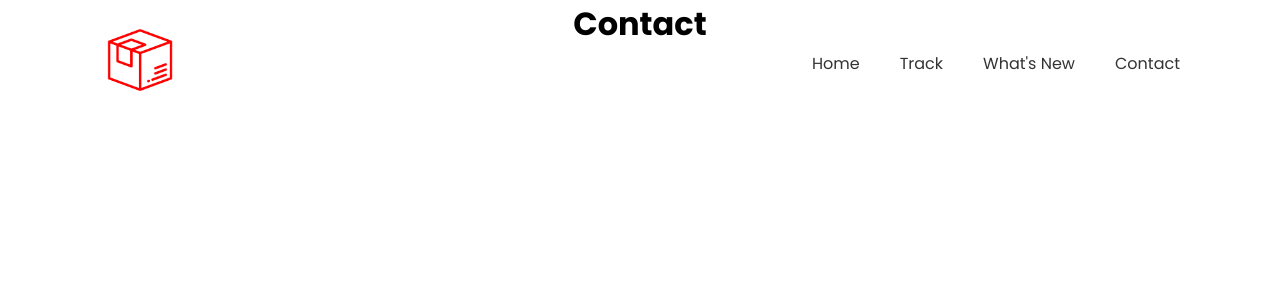
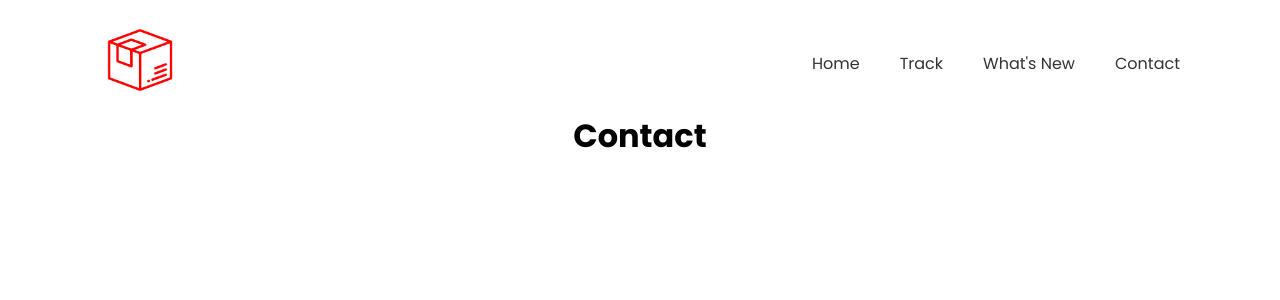
Before and after one commit to BogdanBargaoanu/ExpressParcel, a React (Create React App) app in the folder client-app/: page /contact in a window 1280 px wide. Shown: the top 300 px of the page. Built offline with nearby package versions, Linux system fonts and the light colour scheme.

Commit message:
Refactor Contact and Track components to use new container classes; update styles for improved layout

```diff
--- a/client-app/src/App.css
+++ b/client-app/src/App.css
@@ -48,10 +48,6 @@
     transform: translateY(0);
     opacity: 1;
   }
-}
-
-.btn-logout:hover {
-  transform: translateY(-5px);
 }
 
 .container-dashboard,
--- a/client-app/src/Components/Contact/Contact.css
+++ b/client-app/src/Components/Contact/Contact.css
@@ -0,0 +1,8 @@
+.contact-container {
+    margin-top: 7rem;
+    display: flex;
+    justify-content: flex-start;
+    align-items: center;
+    flex-direction: column;
+    height: 100%;
+}
--- a/client-app/src/Components/Contact/Contact.jsx
+++ b/client-app/src/Components/Contact/Contact.jsx
@@ -8,7 +8,7 @@ const Contact = () => {
     const navigate = useNavigate();
 
     return (
-        <div className="container-track">
+        <div className="contact-container">
             <h1>Contact</h1>
             <header>
                 <a href="#" onClick={(e) => { e.preventDefault(); navigate('/') }}><img src={logo} className="logo" /> </a>
--- a/client-app/src/Components/Track/Track.css
+++ b/client-app/src/Components/Track/Track.css
@@ -0,0 +1,8 @@
+.track-container {
+    margin-top: 7rem;
+    display: flex;
+    justify-content: flex-start;
+    align-items: center;
+    flex-direction: column;
+    height: 100%;
+}
--- a/client-app/src/Components/Track/Track.jsx
+++ b/client-app/src/Components/Track/Track.jsx
@@ -62,7 +62,7 @@ const Track = () => {
         useTable({ columns, data });
 
     return (
-        <div className="container-track">
+        <div className="track-container">
             <h1 className='track-heading'>Track</h1>
             <header>
                 <a href="#" onClick={(e) => { e.preventDefault(); navigate('/') }}><img src={logo} className="logo" /> </a>
```
